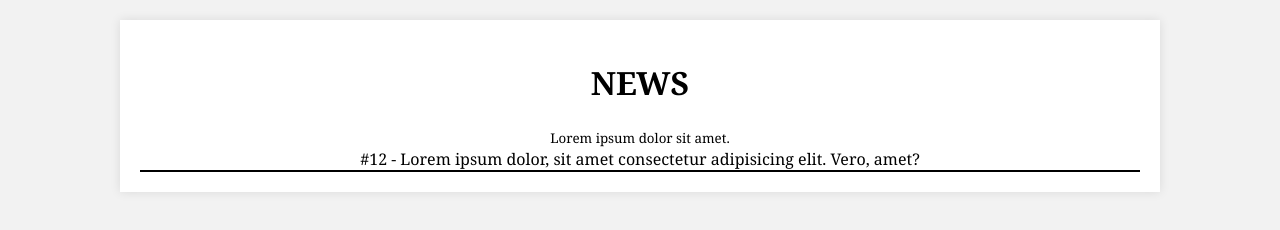
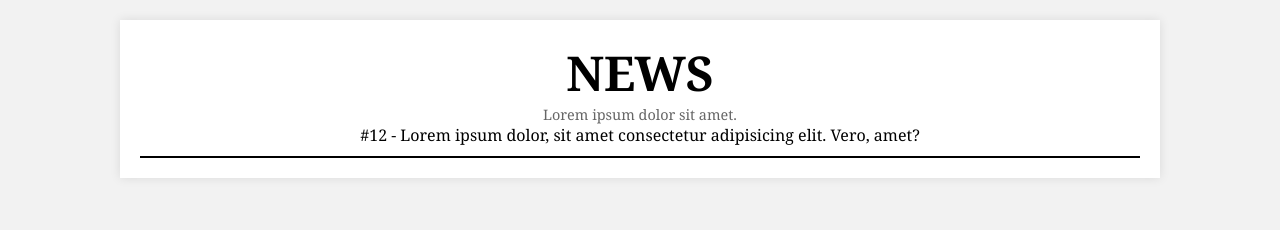
Before and after one commit to namankumarpandey/FrontEnd-Internship, a plain HTML site: page Task1/index.html in a window 1280 px wide. Drawn offline with Linux system fonts and the light colour scheme.

Commit message:
final commit

```diff
--- a/Task1/style.css
+++ b/Task1/style.css
@@ -15,4 +15,15 @@ body {
 .header {
   text-align: center;
   border-bottom: 2px solid #000;
+  padding-bottom: 10px;
 }
+.header h1 {
+  font-size: 3em;
+  margin: 0;
+  font-weight: bold;
+}
+.header small {
+  display: block;
+  font-size: 0.9em;
+  color: #666;
+}
```
